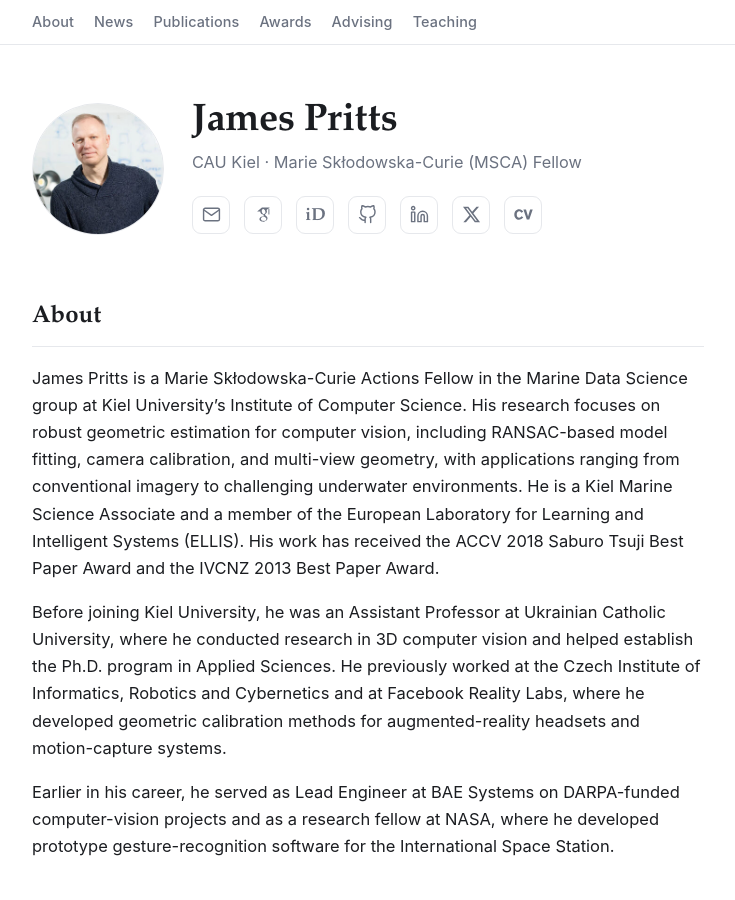
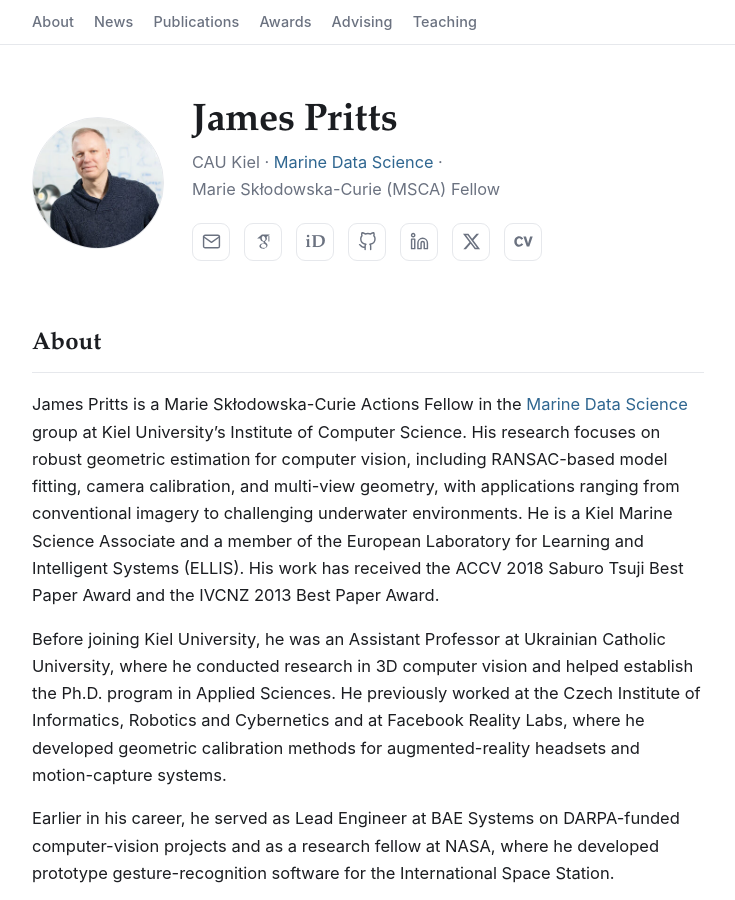
Before and after one commit to prittjam/prittjam.github.io, a Jekyll site: the page built from index.html, in a window 1280 px wide and 900 px high. Shown: the whole window, without its empty margins (272-1007 px from the left). Built offline with Jekyll 4.4.1, drawn with Linux system fonts in a browser that asks for light colours.

Commit message:
Link the Marine Data Science group page (marine-ai.de)
Add it to the header affiliations after CAU Kiel and link the group name
in the About text. Affiliation entries may now carry an href.

Co-Authored-By: Claude Opus 5.5 (1M context) <noreply@anthropic.com>

```diff
--- a/_data/profile.yml
+++ b/_data/profile.yml
@@ -6,4 +6,5 @@ avatar_width: 304
 avatar_height: 280
 affiliation:
   - CAU Kiel
+  - { name: 'Marine Data Science', href: 'https://www.marine-ai.de/' }
   - Marie Skłodowska-Curie (MSCA) Fellow
--- a/_includes/about.md
+++ b/_includes/about.md
@@ -1,5 +1,5 @@
-James Pritts is a Marie Skłodowska-Curie Actions Fellow in the Marine Data
-Science group at Kiel University's Institute of Computer Science. His research
+James Pritts is a Marie Skłodowska-Curie Actions Fellow in the
+[Marine Data Science](https://www.marine-ai.de/) group at Kiel University's Institute of Computer Science. His research
 focuses on robust geometric estimation for computer vision, including
 RANSAC-based model fitting, camera calibration, and multi-view geometry, with
 applications ranging from conventional imagery to challenging underwater
--- a/index.html
+++ b/index.html
@@ -8,7 +8,7 @@ layout: default
           <h1 class="name">{{ site.data.profile.name }}</h1>
           <p class="affil">
             {%- for a in site.data.profile.affiliation -%}
-            <span>{{ a }}</span>{% unless forloop.last %} &middot; {% endunless %}
+            <span>{% if a.href %}<a href="{{ a.href }}" target="_blank" rel="noopener">{{ a.name }}</a>{% else %}{{ a }}{% endif %}</span>{% unless forloop.last %} &middot; {% endunless %}
             {%- endfor %}
           </p>
 
```
